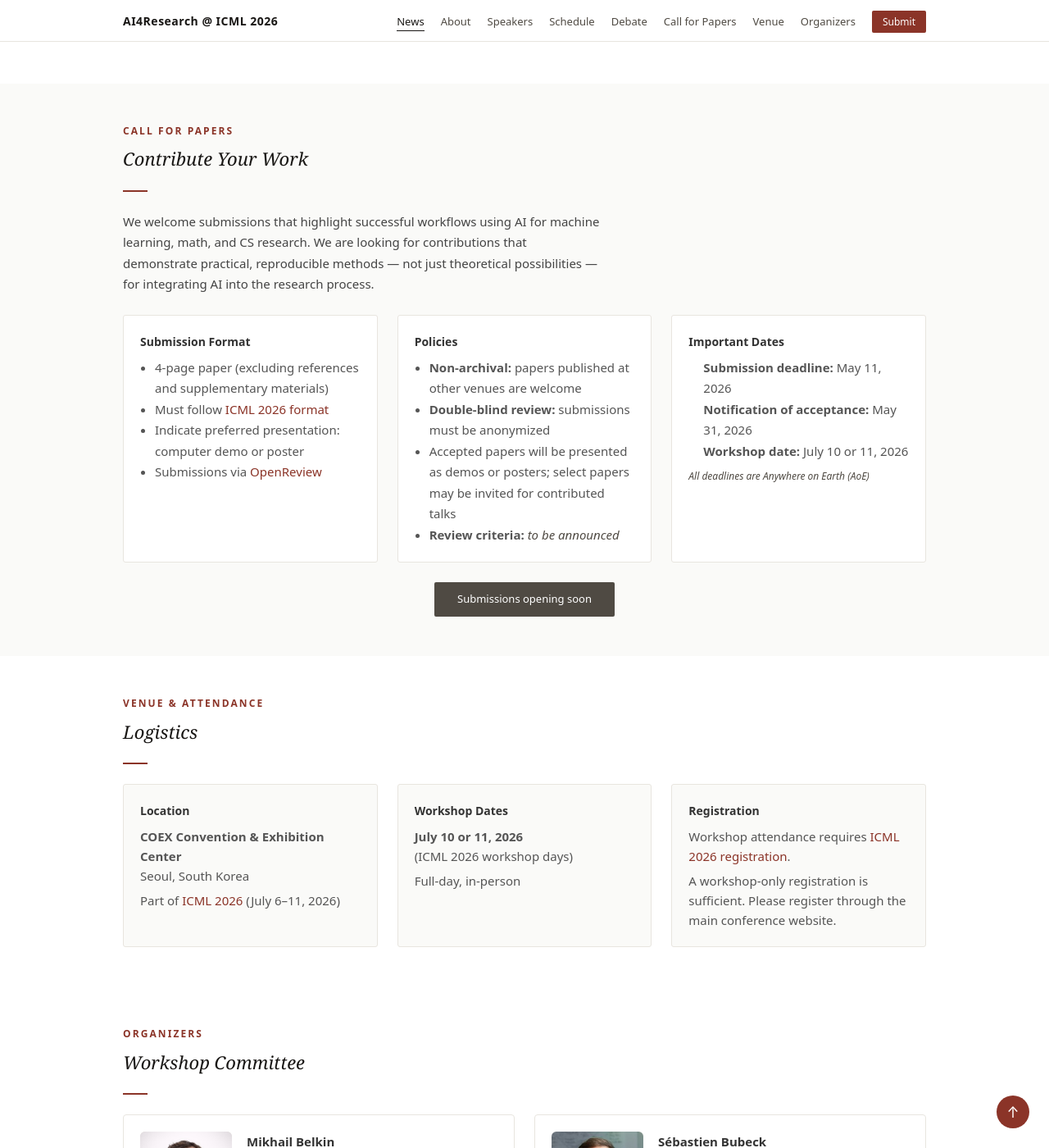
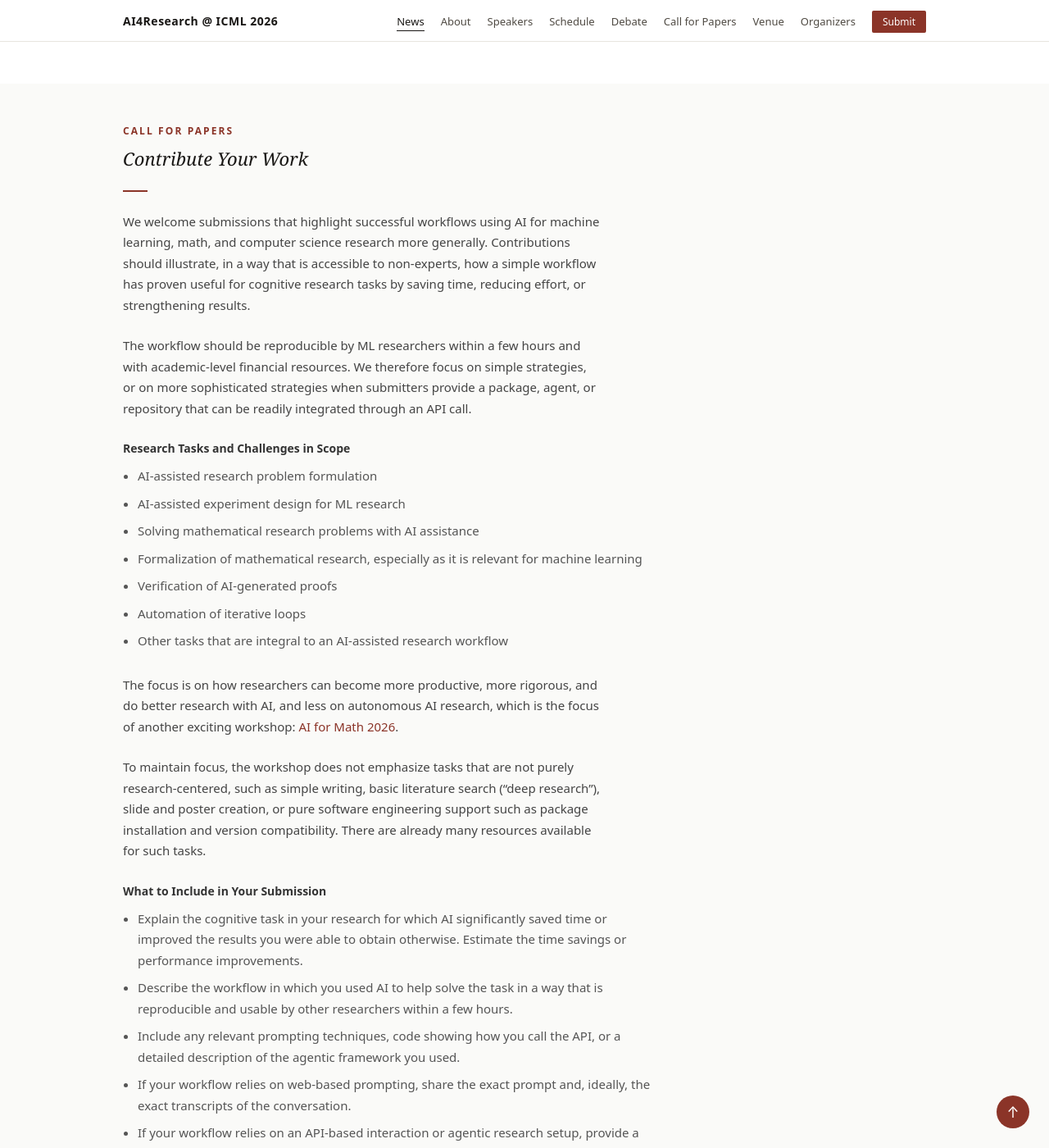
Before and after one commit to ai4research-icml-workshop/ai4research-icml-workshop.github.io, a Jekyll site: the page built from index.html, in a window 1280 px wide and 1400 px high, scrolled down 4344 px. Shown: the whole window at 82% size. Built offline with Jekyll 4.4.1, drawn with Linux system fonts in a browser that asks for light colours; some of the changed text lies outside the part shown.

Commit message:
Expand CFP guidance and submission criteria

```diff
--- a/_includes/cfp.html
+++ b/_includes/cfp.html
@@ -3,7 +3,38 @@
     <p class="section-label">Call for Papers</p>
     <h2 id="cfp-title" class="section-heading">Contribute Your Work</h2>
     <div class="section-divider"></div>
-    <p class="cfp-summary">We welcome submissions that highlight successful workflows using AI for machine learning, math, and CS research. We are looking for contributions that demonstrate practical, reproducible methods — not just theoretical possibilities — for integrating AI into the research process.</p>
+    <p class="cfp-summary">We welcome submissions that highlight successful workflows using AI for machine learning, math, and computer science research more generally. Contributions should illustrate, in a way that is accessible to non-experts, how a simple workflow has proven useful for cognitive research tasks by saving time, reducing effort, or strengthening results.</p>
+
+    <p class="cfp-summary">The workflow should be reproducible by ML researchers within a few hours and with academic-level financial resources. We therefore focus on simple strategies, or on more sophisticated strategies when submitters provide a package, agent, or repository that can be readily integrated through an API call.</p>
+
+    <div class="cfp-topics">
+      <h3>Research Tasks and Challenges in Scope</h3>
+      <ul>
+        <li>AI-assisted research problem formulation</li>
+        <li>AI-assisted experiment design for ML research</li>
+        <li>Solving mathematical research problems with AI assistance</li>
+        <li>Formalization of mathematical research, especially as it is relevant for machine learning</li>
+        <li>Verification of AI-generated proofs</li>
+        <li>Automation of iterative loops</li>
+        <li>Other tasks that are integral to an AI-assisted research workflow</li>
+      </ul>
+    </div>
+
+    <p class="cfp-summary">The focus is on how researchers can become more productive, more rigorous, and do better research with AI, and less on autonomous AI research, which is the focus of another exciting workshop: <a href="https://ai4math2026.github.io/" target="_blank" rel="noopener">AI for Math 2026</a>.</p>
+
+    <p class="cfp-summary">To maintain focus, the workshop does not emphasize tasks that are not purely research-centered, such as simple writing, basic literature search (&ldquo;deep research&rdquo;), slide and poster creation, or pure software engineering support such as package installation and version compatibility. There are already many resources available for such tasks.</p>
+
+    <div class="cfp-topics">
+      <h3>What to Include in Your Submission</h3>
+      <ul>
+        <li>Explain the cognitive task in your research for which AI significantly saved time or improved the results you were able to obtain otherwise. Estimate the time savings or performance improvements.</li>
+        <li>Describe the workflow in which you used AI to help solve the task in a way that is reproducible and usable by other researchers within a few hours.</li>
+        <li>Include any relevant prompting techniques, code showing how you call the API, or a detailed description of the agentic framework you used.</li>
+        <li>If your workflow relies on web-based prompting, share the exact prompt and, ideally, the exact transcripts of the conversation.</li>
+        <li>If your workflow relies on an API-based interaction or agentic research setup, provide a link to a repository with your code.</li>
+        <li>Explain how you verified the correctness of the results.</li>
+      </ul>
+    </div>
 
     <div class="cfp-grid cfp-grid--three">
       <div class="cfp-card">
@@ -21,7 +52,7 @@
           <li><strong>Non-archival:</strong> papers published at other venues are welcome</li>
           <li><strong>Double-blind review:</strong> submissions must be anonymized</li>
           <li>Accepted papers will be presented as demos or posters; select papers may be invited for contributed talks</li>
-          <li><strong>Review criteria:</strong> <span class="cfp-tba">to be announced</span></li>
+          <li><strong>Review criteria:</strong> accessibility, reproducibility, and correctness</li>
         </ul>
       </div>
       <div class="cfp-card">
```
